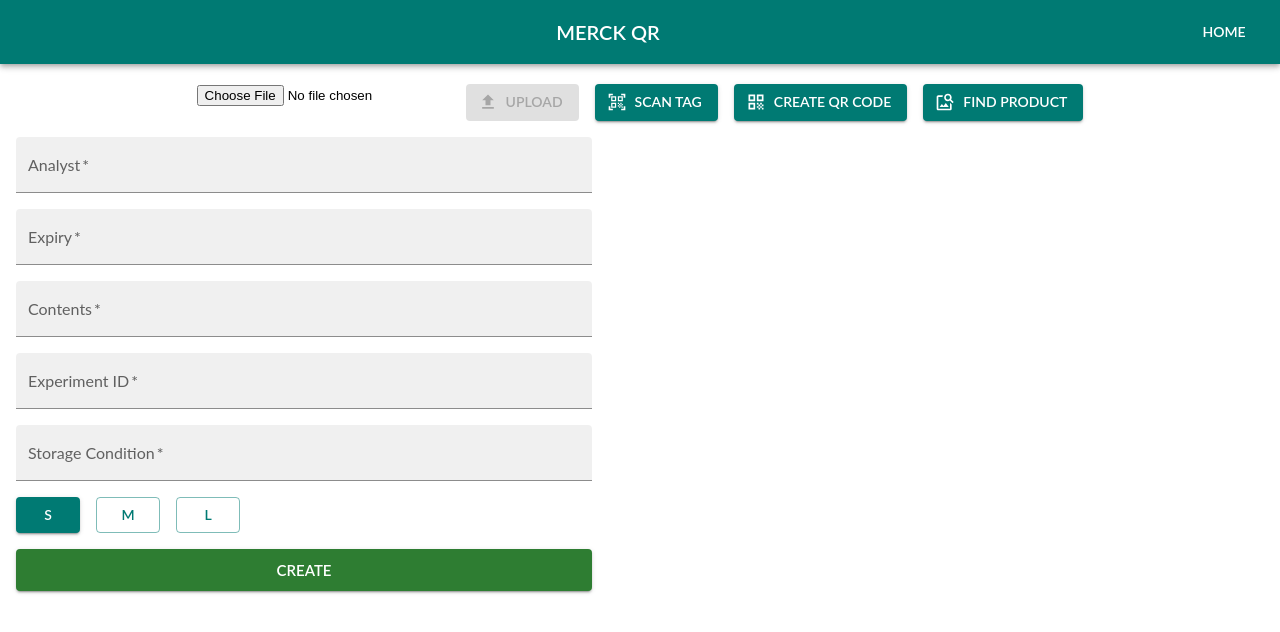
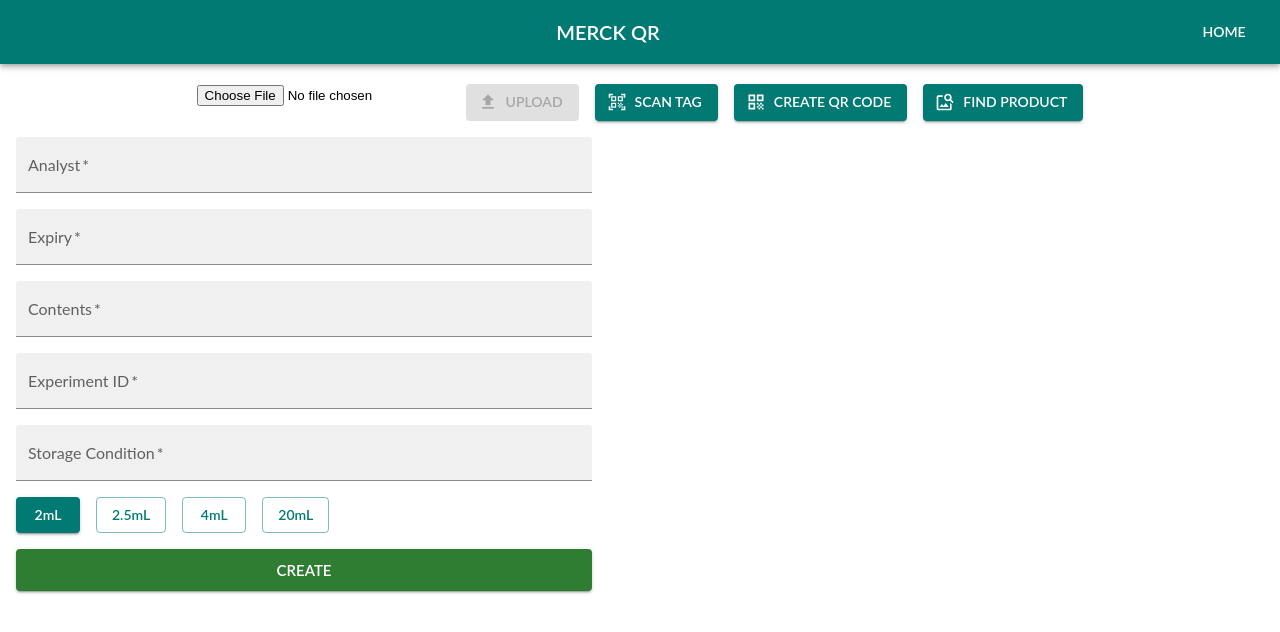
Before and after one commit to KennethWrong/Merck-label-dashboard, a React (Create React App) app in the folder frontend/: page /create/qr_code in a window 1280 px wide. Shown: the top 632 px of the page. Built offline with nearby package versions, Linux system fonts and the light colour scheme.

Commit message:
refactored sizes components
This refactoring helps in editing sizes in a much easier way for devs

```diff
--- a/frontend/src/routes/CreateQRcode.js
+++ b/frontend/src/routes/CreateQRcode.js
@@ -4,6 +4,8 @@
 import axios from "axios";
 
 // analyst, expiry, contents, experimentId, storageCondition, size
+
+const sizes = ["2mL", "2.5mL", "4mL","20mL"];
 
 function CreateQRcode() {
   const [analyst, setAnalyst] = useState("");
@@ -12,7 +14,7 @@
   const [contents, setContents] = useState("");
   const [experimentId, setExperimentId] = useState("");
   const [storageCondition, setStorageCondition] = useState("");
-  const [size, setSize] = useState("s");
+  const [size, setSize] = useState(sizes[0]);
   const [qr, setQR] = useState("");
 
   const handleChangeAnalyst = (e) => {
@@ -109,30 +111,20 @@
           variant="filled"
         />
         <Stack spacing={2} direction={"row"}>
-          <Button
-            variant={size === "s" ? "contained" : "outlined"}
-            onClick={() => {
-              setSize("s");
-            }}
-          >
-            S
-          </Button>
-          <Button
-            variant={size === "m" ? "contained" : "outlined"}
-            onClick={() => {
-              setSize("m");
-            }}
-          >
-            M
-          </Button>
-          <Button
-            variant={size === "l" ? "contained" : "outlined"}
-            onClick={() => {
-              setSize("l");
-            }}
-          >
-            L
-          </Button>
+
+          {sizes.map((d) => {
+            return (
+              <Button
+                variant={size === d ? "contained" : "outlined"}
+                onClick={() => {
+                  setSize(d);
+                }}
+                sx={{textTransform: "none"}}
+              >
+                {d}
+              </Button>
+            );
+          })}
         </Stack>
         <Button
           variant="contained"
```
